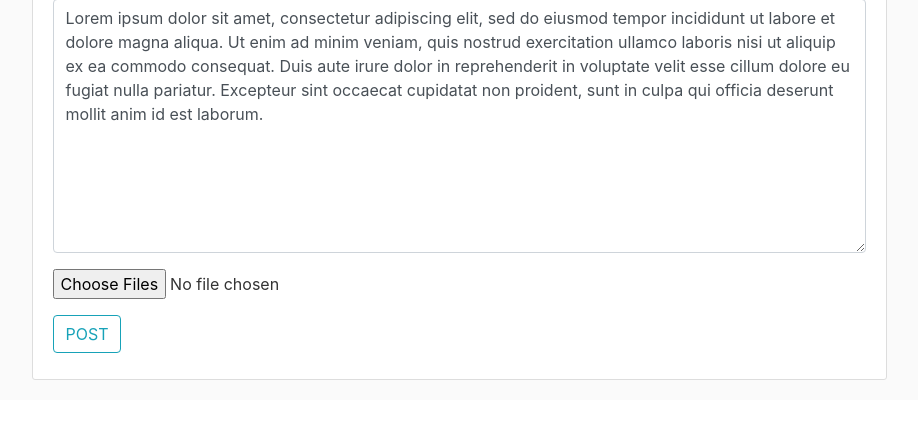
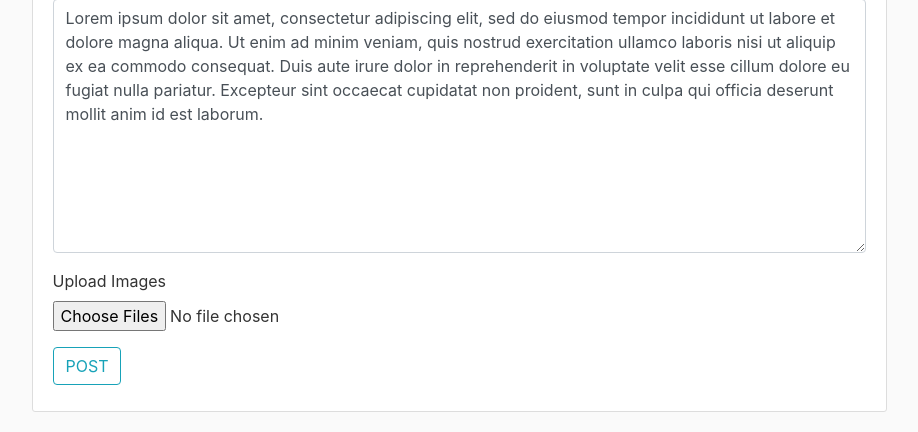
Before and after one commit to hassant727/TeamSoftwareProject, a Django app: page /post/3/update in a window 1280 px wide. Shown: the part 615-1047 px from the top of the page, without its empty margins (181-1099 px from the left). Before the commit the page ends 995 px from the top, so only its background shows below. Run offline with Django 3.2, Linux system fonts and the light colour scheme; a user stored in the database is signed in; data comes from the database, SQL or seed files in the repository; both versions use the stored data as it was after the commit; parts of the project's set-up code (start-up, migrations or seed data) failed here and were passed over; some libraries are stand-ins or nearby versions.

Commit message:
Minor Styling

```diff
--- a/CS3305TSP/templates/base.html
+++ b/CS3305TSP/templates/base.html
@@ -17,7 +17,7 @@
     {% if title %}
         <title>CS3305TSP - {{ title }}</title>
     {% else %}
-        <title>ProjectName</title>
+        <title>Property Pricer</title>
     {% endif %}
 </head>
 <body>
--- a/CS3305TSP/templates/webpages/long_post.html
+++ b/CS3305TSP/templates/webpages/long_post.html
@@ -1,12 +1,12 @@
 <article class="media content-section">
     <img class="rounded-circle article-img" src="{{ post.author.profile.image.url }}">
     <div class="media-body">
-        <div class="article-metadata">
+        <div class="article-metadata row ml-1 pb-2">
             <a class="mr-2" href="{% url 'user-posts' post.author.username %}">{{ post.author }}</a>
-            <small class="text-muted">{{ post.date_posted|date:"F d, Y" }}</small>
+            <small class="text-muted my-auto">{{ post.date_posted|date:"F d, Y" }}</small>
             {% url 'post-detail' object.id as post_url %}
             {% if request.get_full_path == post_url and object.author == user%}
-                <div class="d-inline float-right">
+                <div class="ml-auto mr-2">
                     <a class="btn-info btn-sm" href="{% url 'post-update' object.id %}">Edit</a>
                     <a class="btn-danger btn-sm" href="{% url 'post-delete' object.id %}">Delete</a>
                 </div>
--- a/CS3305TSP/templates/webpages/post_form.html
+++ b/CS3305TSP/templates/webpages/post_form.html
@@ -7,7 +7,14 @@
                 <fieldset class="form-group">
                     <legend class="border-bottom mb-4">Post your property</legend>
                     {{ form|crispy }}
-                    <input type="file" name="post_images" multiple>
+                    <div class="div_id_post_images">
+                        <label for="id_post_images">
+                            Upload Images
+                        </label>
+                        <div class="">
+                            <input id="id_post_images" class="clearablefileinput form-control-file" accept="image/*" type="file" name="post_images" multiple>
+                        </div>
+                    </div>
                 </fieldset>
                 <div class="form-group">
                     <button class="btn btn-outline-info" type="submit">POST</button>
```
Also changed, not shown: CS3305TSP/db.sqlite3.
